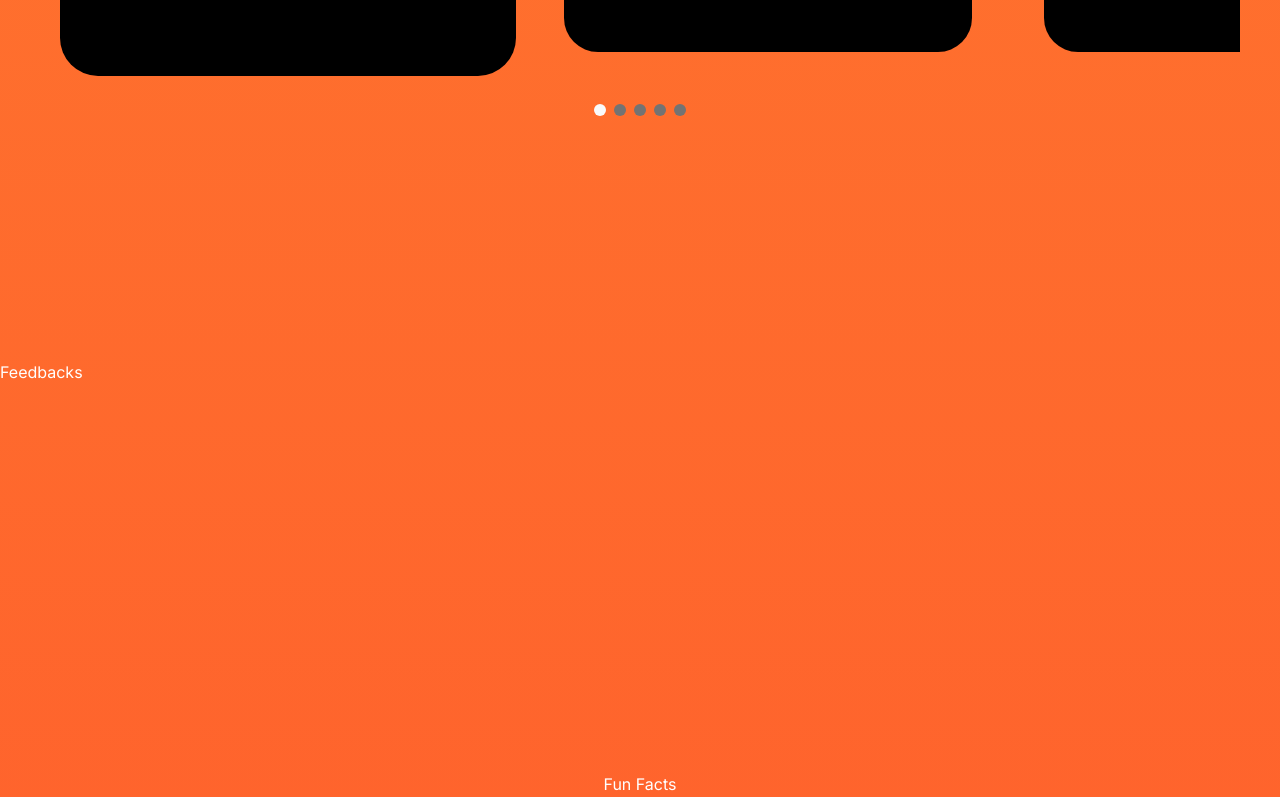
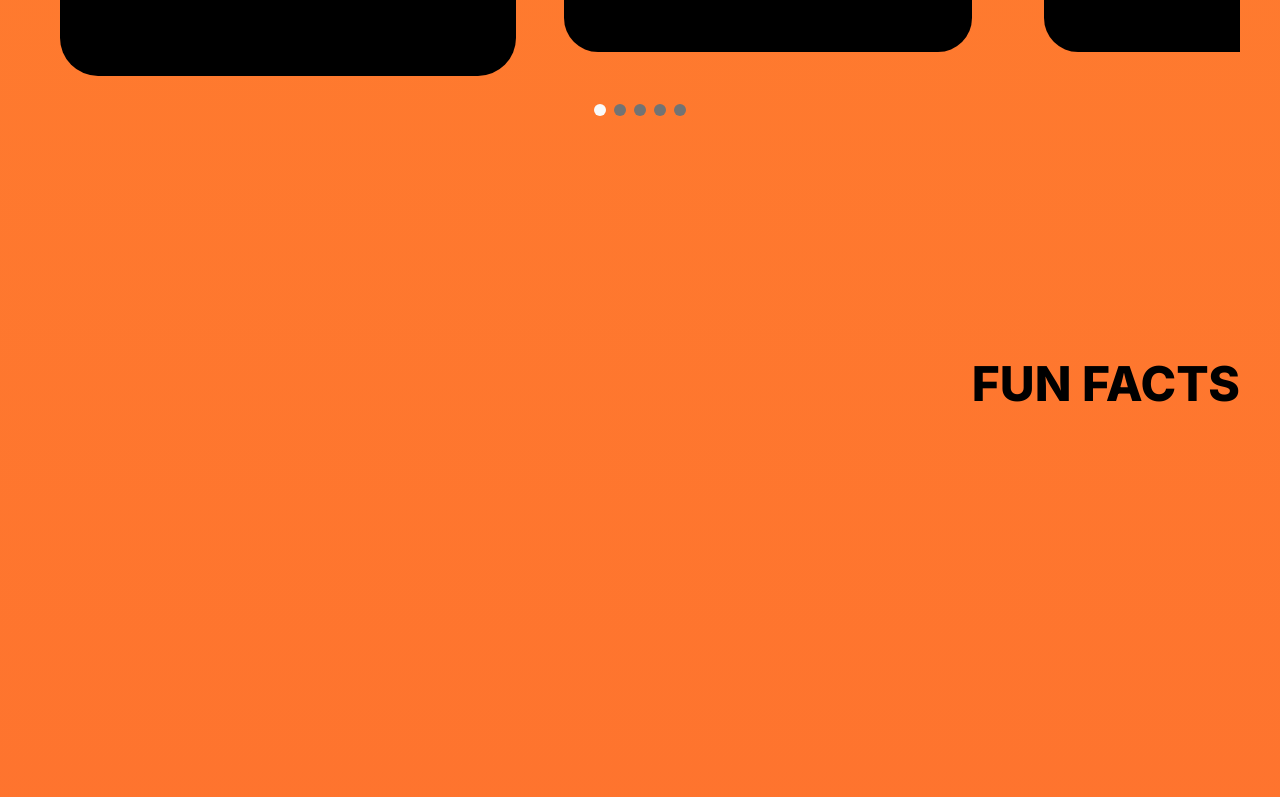
Before and after one commit to 2110503TACEDT66/swdevprac2-project-dale-mai-mi-chip, a Next.js app: page / in a window 1280 px wide. Shown: the part 2000-2797 px from the top of the page. Built offline with nearby package versions, Linux system fonts and the light colour scheme.

Commit message:
edit title in homepage

```diff
--- a/src/app/page.tsx
+++ b/src/app/page.tsx
@@ -11,8 +11,8 @@ export default function Home() {
       <Hero />
       {/* <Reservation /> */}
       <Service />
+      <FunFacts />
       <FeedBacks />
-      <FunFacts />
       <About />
     </main>
   );
--- a/src/components/About.tsx
+++ b/src/components/About.tsx
@@ -1,10 +1,9 @@
 export default function About() {
   return (
-    <div
-      className="5xl text-white h-[100vh] items-center justify-center flex"
-      id="aboutus"
-    >
-      About
+    <div className=" px-10 h-[190vh]">
+    <div className="text-5xl font-extrabold text-black text-end" id="aboutus">
+      ABOUT US
+    </div>
     </div>
   );
 }
--- a/src/components/Feedbacks.tsx
+++ b/src/components/Feedbacks.tsx
@@ -1,7 +1,9 @@
 export default function FeedBacks() {
   return (
-    <div className="5xl text-white" id="feedbacks">
-      Feedbacks
+    <div className=" px-10 h-[190vh]">
+    <div className="text-5xl font-extrabold text-black" id="aboutus">
+      CUSTOMER FEEDBACKS
+    </div>
     </div>
   );
 }
--- a/src/components/FunFacts.tsx
+++ b/src/components/FunFacts.tsx
@@ -1,10 +1,9 @@
 export default function FunFacts() {
   return (
-    <div
-      className="5xl text-white h-[100vh] items-center justify-center flex"
-      id="funfacts"
-    >
-      Fun Facts
+    <div className=" px-10 h-[190vh]">
+    <div className="text-5xl font-extrabold text-black text-end" id="aboutus">
+      FUN FACTS
+    </div>
     </div>
   );
 }
--- a/src/constant/nav.constant.ts
+++ b/src/constant/nav.constant.ts
@@ -1,7 +1,7 @@
 export const navContents: { name: string; path: string; scroll : string }[] = [
   { name: "my reservation", path: "#myreservation", scroll : "center" },
   { name: "our services", path: "#ourservices", scroll : "center" },
+  { name: "fun facts", path: "#funfacts", scroll : "center" },
   { name: "feedbacks", path: "#feedbacks", scroll : "center" },
-  { name: "fun facts", path: "#funfacts", scroll : "center" },
   { name: "about us", path: "#aboutus", scroll : "center"},
 ];
```
